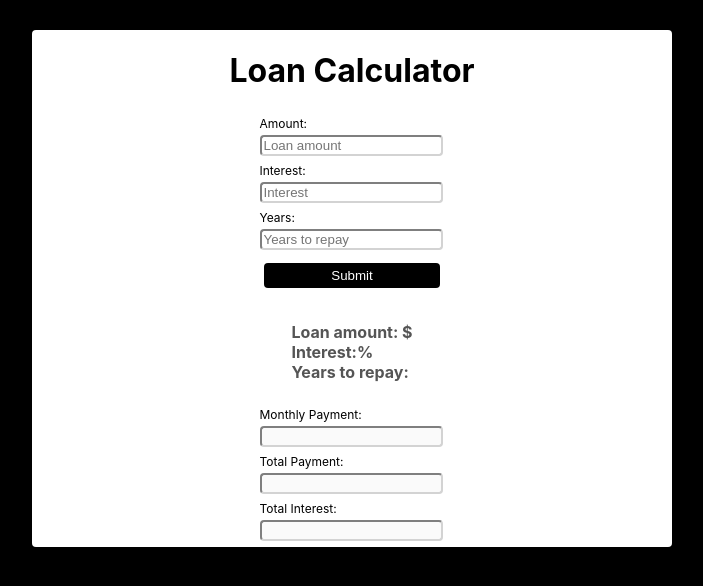
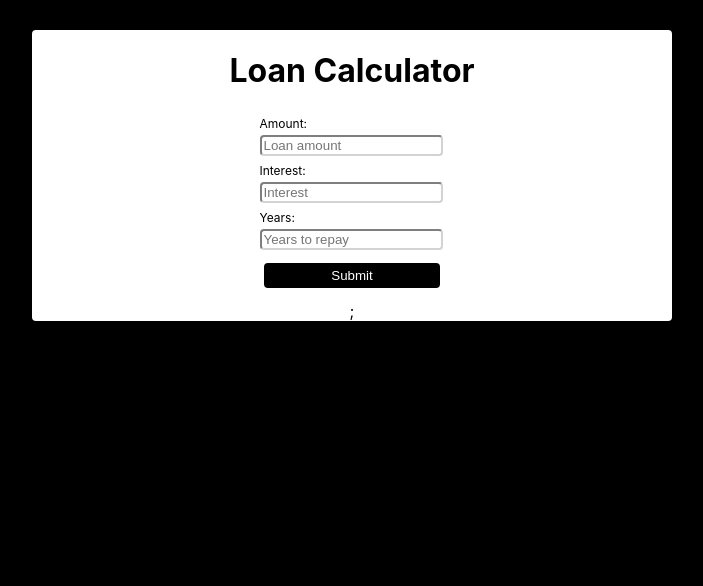
Before and after one commit to suzanamelomoraes/loan-calculator-react-hooks, a React (Create React App) app: page / in a window 1280 px wide. Shown: the top 586 px of the page, without its empty margins (288-991 px from the left). Built offline with nearby package versions, Linux system fonts and the light colour scheme.

Commit message:
include ternary operator to manage display the results to the user

```diff
--- a/src/components/calculator/Calculator.jsx
+++ b/src/components/calculator/Calculator.jsx
@@ -50,6 +50,7 @@ function Calculator() {
 
   return (
     <form className='myform' onSubmit={handleSubmitValues}>
+      {!results.isResult ? (
         <div className='form-items'>
           <div>
             <label id='mylabel'>Amount:</label>
@@ -89,8 +90,8 @@ function Calculator() {
           </div>
           <input type='submit' className='button' />
         </div>
-
-      {/* Display the results to the user */}
+      ) : (
+        //   Display the results to the user
         <div className='form-items'>
           <h4>
             Loan amount: ${userValues.amount} <br /> Interest:
@@ -109,6 +110,8 @@ function Calculator() {
             <input type='text' value={results.totalInterestUI} disabled />
           </div>
         </div>
+      )}
+      ;
     </form>
   );
 }
```
Lines whose indentation alone changed are shown as unchanged.
